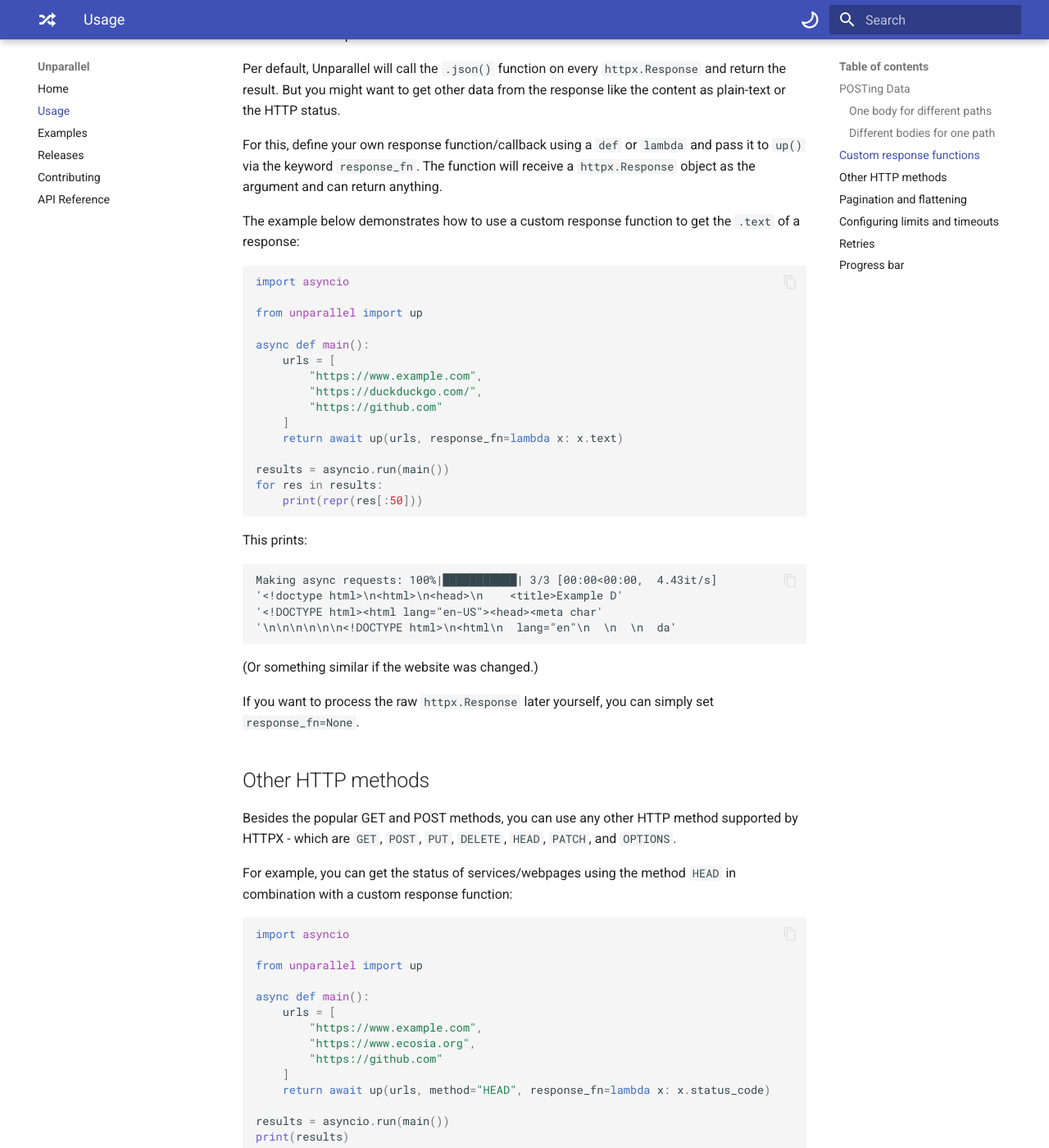
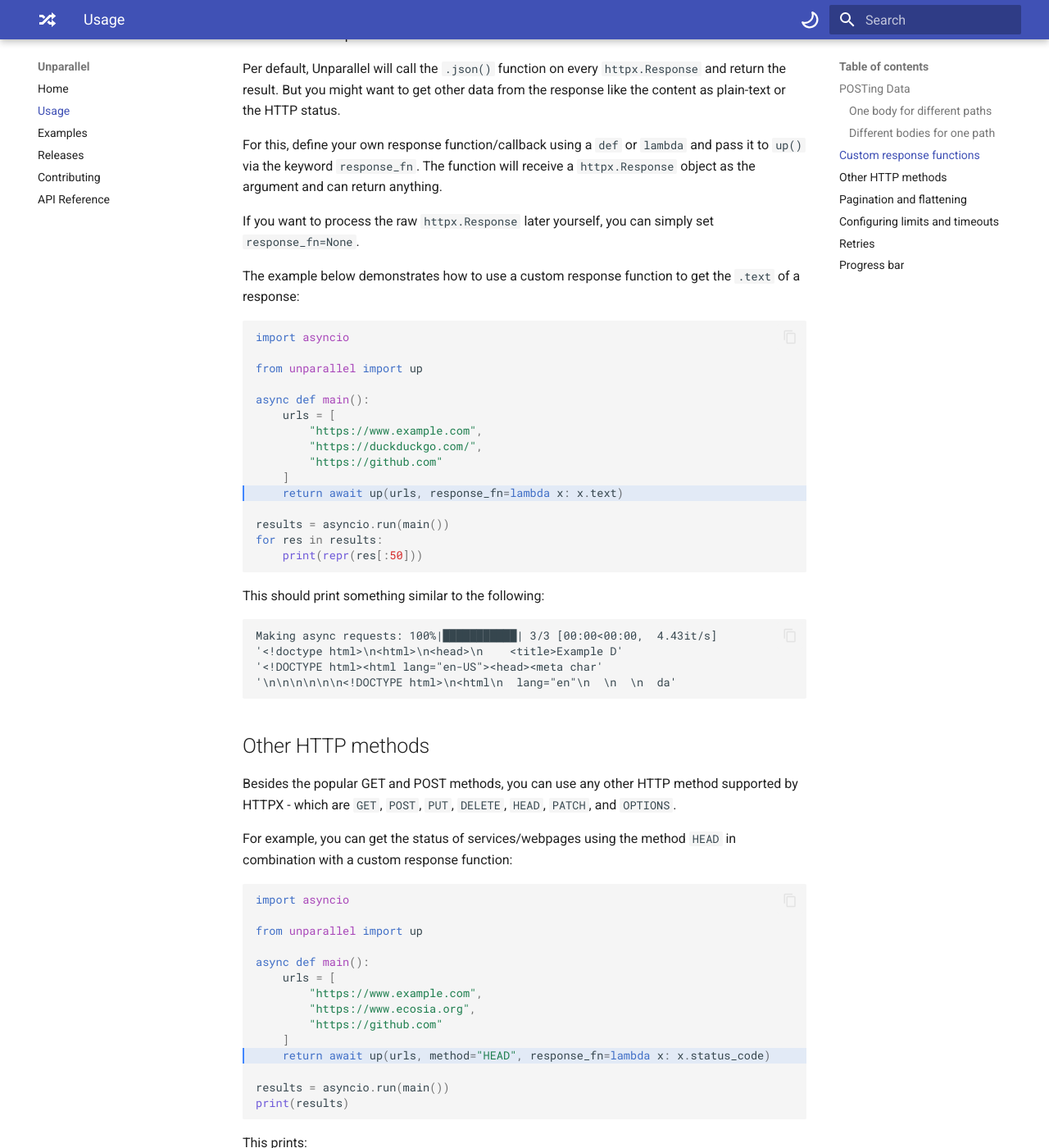
Before and after one commit to RafaelWO/unparallel, an MkDocs documentation site: the page built from docs/usage.md, in a window 1280 px wide and 1400 px high, scrolled down 1911 px. Shown: the whole window at 82% size. Built offline with MkDocs 1.6.1 and Material for MkDocs 9.7.7, drawn with Linux system fonts in a browser that asks for light colours; the version menu is left out.

Commit message:
📝 Improve usage docs for custom responses

````diff
--- a/docs/usage.md
+++ b/docs/usage.md
@@ -94,10 +94,13 @@ For this, define your own response function/callback using a `def` or `lambda` a
 it to `up()` via the keyword `response_fn`. The function will receive a `httpx.Response`
 object as the argument and can return anything.
 
+If you want to process the raw `httpx.Response` later yourself, you can simply set
+`response_fn=None`.
+
 The example below demonstrates how to use a custom response function to get the `.text`
 of a response:
 
-```python
+```python hl_lines="11"
 import asyncio
 
 from unparallel import up
@@ -115,18 +118,13 @@ for res in results:
     print(repr(res[:50]))
 ```
 
-This prints:
+This should print something similar to the following:
 ```
 Making async requests: 100%|███████████| 3/3 [00:00<00:00,  4.43it/s]
 '<!doctype html>\n<html>\n<head>\n    <title>Example D'
 '<!DOCTYPE html><html lang="en-US"><head><meta char'
 '\n\n\n\n\n\n<!DOCTYPE html>\n<html\n  lang="en"\n  \n  \n  da'
 ```
-(Or something similar if the website was changed.)
-
-
-If you want to process the raw `httpx.Response` later yourself, you can simply set
-`response_fn=None`.
 
 ## Other HTTP methods
 Besides the popular GET and POST methods, you can use any other HTTP method supported
@@ -135,7 +133,7 @@ by HTTPX - which are `GET`, `POST`, `PUT`, `DELETE`, `HEAD`, `PATCH`, and `OPTIO
 For example, you can get the status of services/webpages using the method `HEAD` in
 combination with a custom response function:
 
-```python
+```python hl_lines="11"
 import asyncio
 
 from unparallel import up
````
